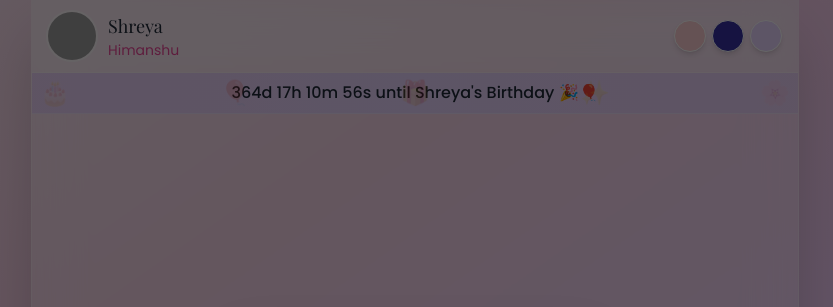
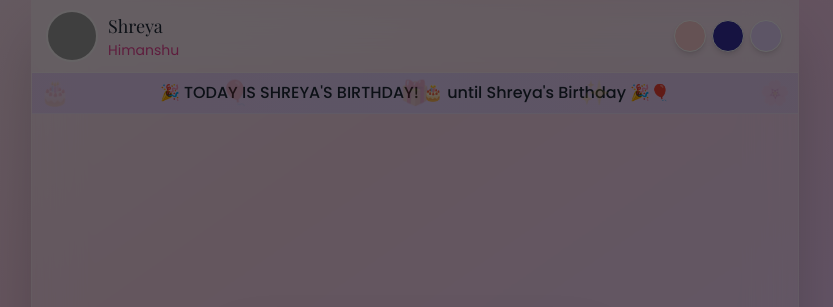
Before and after one commit to HIMANSHUYADAV9012/shreyu, a plain HTML site: page index.html in a window 1280 px wide. Shown: the top 307 px of the page, without its empty margins (225-1058 px from the left). Drawn offline with nearby package versions, Linux system fonts and the light colour scheme; grey boxes are pictures that could not be loaded.

Commit message:
Update index.html

```diff
--- a/index.html
+++ b/index.html
@@ -727,28 +727,41 @@
     }
   }, 3000);
 
-  // --- Birthday countdown ---
-  function updateBirthdayCountdown() {
+function updateBirthdayCountdown() {
     const now = new Date();
     const currentYear = now.getFullYear();
-    let birthday = new Date(currentYear, 5, 18, 0, 0, 0);
-    if (now > birthday) birthday = new Date(currentYear+1,5,18,0,0,0);
-    const diffMs = birthday - now;
-    const diffDays = Math.floor(diffMs / (1000*60*60*24));
-    const diffHrs = Math.floor((diffMs % (1000*60*60*24))/(1000*60*60));
-    const diffMins = Math.floor((diffMs % (1000*60*60))/(1000*60));
-    const diffSecs = Math.floor((diffMs % (1000*60))/1000);
 
-    let countdownStr = '';
-    if(diffDays===0 && diffHrs===0 && diffMins===0 && diffSecs===0){
-      countdownStr = '🎉 TODAY IS THE DAY! 🎉';
-    } else {
-      countdownStr = `${diffDays}d ${diffHrs}h ${diffMins}m ${diffSecs}s`;
+    // Birthday: 18 June
+    const birthdayStart = new Date(currentYear, 5, 18, 0, 0, 0);
+    const birthdayEnd = new Date(currentYear, 5, 19, 0, 0, 0);
+
+    // Agar aaj 18 June hai to poore din birthday message dikhao
+    if (now >= birthdayStart && now < birthdayEnd) {
+        document.getElementById('countdown-timer').innerText =
+            "🎉 TODAY IS SHREYA'S BIRTHDAY! 🎂";
+        return;
     }
-    document.getElementById('countdown-timer').innerText = countdownStr;
-  }
-  updateBirthdayCountdown();
-  setInterval(updateBirthdayCountdown, 1000);
+
+    // Next birthday calculate karo
+    let nextBirthday = new Date(currentYear, 5, 18, 0, 0, 0);
+
+    if (now >= birthdayEnd) {
+        nextBirthday = new Date(currentYear + 1, 5, 18, 0, 0, 0);
+    }
+
+    const diffMs = nextBirthday - now;
+
+    const diffDays = Math.floor(diffMs / (1000 * 60 * 60 * 24));
+    const diffHrs = Math.floor((diffMs % (1000 * 60 * 60 * 24)) / (1000 * 60 * 60));
+    const diffMins = Math.floor((diffMs % (1000 * 60 * 60)) / (1000 * 60));
+    const diffSecs = Math.floor((diffMs % (1000 * 60)) / 1000);
+
+    document.getElementById('countdown-timer').innerText =
+        `${diffDays}d ${diffHrs}h ${diffMins}m ${diffSecs}s`;
+}
+
+updateBirthdayCountdown();
+setInterval(updateBirthdayCountdown, 1000);
 
   // --- Download image ---
   window.downloadImage = async function(imageUrl) {
```
